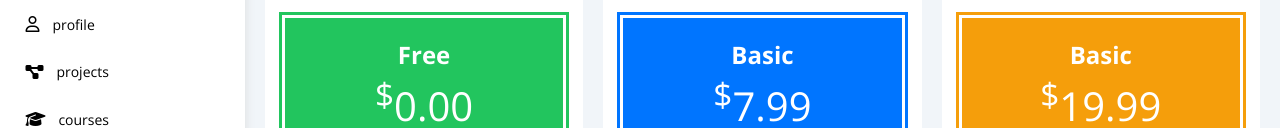
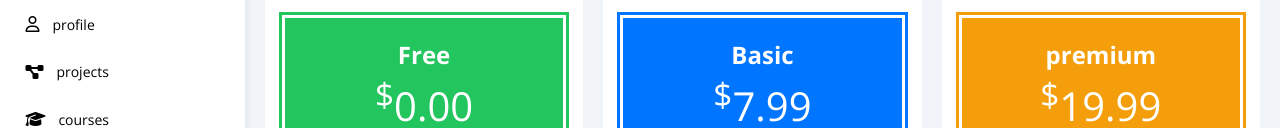
Before and after one commit to marwannabiil/Dashboard, a plain HTML site: page plans.html in a window 1280 px wide. Shown: the part 179-307 px from the top of the page. Drawn offline with nearby package versions, Linux system fonts and the light colour scheme.

Commit message:
fixed wrong spelling in plans.html

```diff
--- a/plans.html
+++ b/plans.html
@@ -329,7 +329,7 @@
             </div>
             <div class="plan premium p-20 bg-white">
               <div class="price bg-orange txt-center white-text p-20">
-                <h2>Basic</h2>
+                <h2>premium</h2>
                 <div class="big-txt"><sup>$</sup>19.99</div>
               </div>
               <div class="flex-col-gap5">
```
